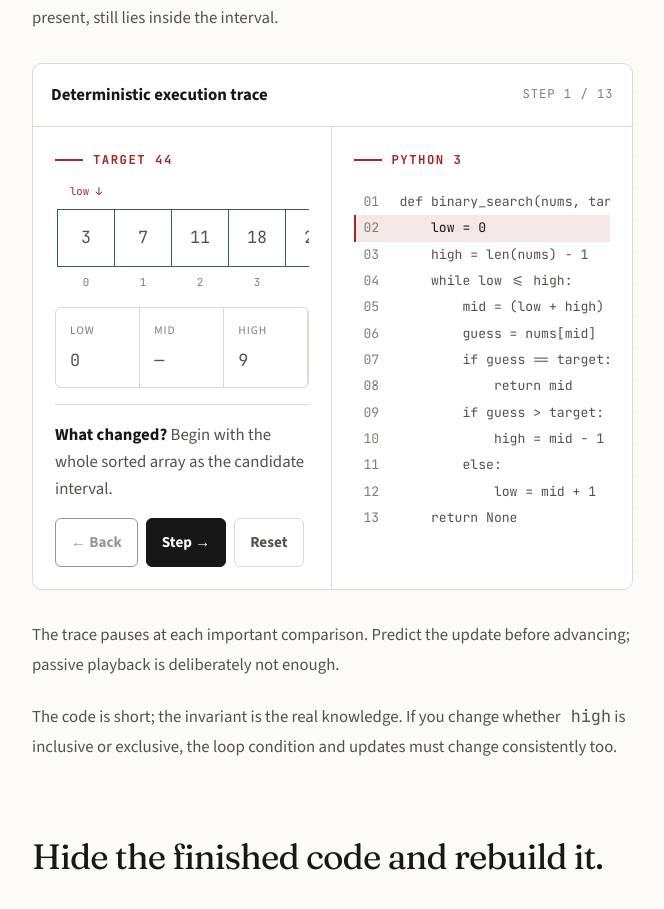
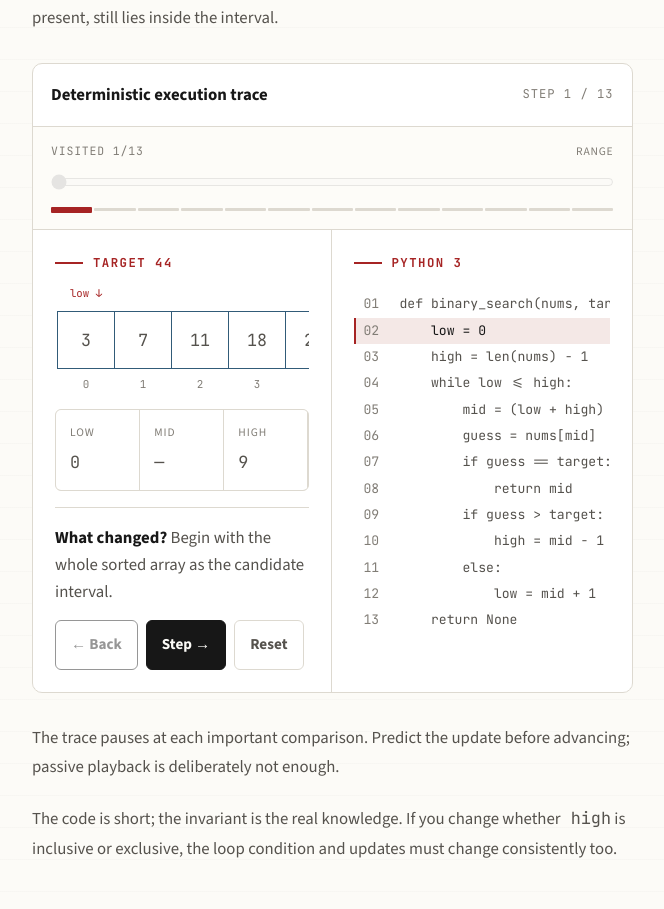
Before and after one commit to anatwork14/agocode, a Next.js app: page /learn/binary-search in a window 1280 px wide. Shown: the part 3269-4178 px from the top of the page, without its empty margins (234-898 px from the left). Built offline with nearby package versions, Linux system fonts and the light colour scheme.

Commit message:
feat: add prediction-safe trace timeline scrubbing

```diff
--- a/app/layout.tsx
+++ b/app/layout.tsx
@@ -4,6 +4,7 @@ import { Fraunces, JetBrains_Mono, Source_Sans_3 } from "next/font/google";
 import { SiteHeader } from "@/components/SiteHeader";
 import "./globals.css";
 import "./learning.css";
+import "./timeline.css";
 import "./explain.css";
 import "./review.css";
 
--- /dev/null
+++ b/app/timeline.css
@@ -0,0 +1,38 @@
+.trace-timeline {
+  padding: 14px 18px 16px;
+  border-bottom: 1px solid var(--border);
+  background: color-mix(in srgb, var(--paper) 82%, var(--surface));
+}
+.trace-timeline__meta {
+  display: flex;
+  align-items: center;
+  justify-content: space-between;
+  gap: 16px;
+  margin-bottom: 8px;
+  color: var(--muted);
+  font-size: 0.72rem;
+  text-transform: uppercase;
+  letter-spacing: 0.07em;
+}
+.trace-timeline input[type="range"] {
+  width: 100%;
+  accent-color: var(--accent);
+  cursor: pointer;
+}
+.trace-timeline input[type="range"]:disabled { cursor: not-allowed; opacity: 0.48; }
+.trace-timeline__ticks {
+  display: grid;
+  grid-auto-flow: column;
+  grid-auto-columns: 1fr;
+  gap: 2px;
+  align-items: center;
+  margin-top: 7px;
+}
+.trace-timeline__tick {
+  display: block;
+  height: 3px;
+  background: var(--border);
+  border-radius: 1px;
+}
+.trace-timeline__tick--visited { background: var(--state-candidate); }
+.trace-timeline__tick--current { height: 6px; background: var(--accent); }
--- a/components/binary-search/BinarySearchTrace.tsx
+++ b/components/binary-search/BinarySearchTrace.tsx
@@ -30,6 +30,14 @@ const code = [
   "    return None",
 ];
 
+function eventLabel(type: string) {
+  if (type === "SET_RANGE") return "range";
+  if (type === "SET_POINTER") return "mid";
+  if (type === "COMPARE") return "compare";
+  if (type === "FOUND") return "found";
+  return "step";
+}
+
 export function BinarySearchTrace({
   allowScenarioEditing = false,
   requirePrediction = true,
@@ -40,6 +48,7 @@ export function BinarySearchTrace({
   const [targetDraft, setTargetDraft] = useState(String(binarySearchExample.target));
   const [scenarioError, setScenarioError] = useState("");
   const [index, setIndex] = useState(0);
+  const [maxUnlocked, setMaxUnlocked] = useState(0);
   const [answers, setAnswers] = useState<Record<number, PredictionAnswer>>({});
 
   const steps = useMemo(() => buildBinarySearchTrace(values, target), [values, target]);
@@ -54,7 +63,15 @@ export function BinarySearchTrace({
 
   function resetTrace() {
     setIndex(0);
+    setMaxUnlocked(0);
     setAnswers({});
+  }
+
+  function advanceTrace() {
+    if (predictionLocked) return;
+    const next = Math.min(steps.length - 1, index + 1);
+    setIndex(next);
+    setMaxUnlocked((current) => Math.max(current, next));
   }
 
   function answerPrediction(optionId: string) {
@@ -151,6 +168,32 @@ export function BinarySearchTrace({
           {scenarioError ? <p className="scenario-builder__error" role="alert">{scenarioError}</p> : null}
         </form>
       ) : null}
+
+      <div className="trace-timeline" aria-label="Visited trace timeline">
+        <div className="trace-timeline__meta">
+          <span className="mono">visited {maxUnlocked + 1}/{steps.length}</span>
+          <span>{eventLabel(step.event.type)}</span>
+        </div>
+        <input
+          type="range"
+          min={0}
+          max={Math.max(maxUnlocked, 0)}
+          step={1}
+          value={index}
+          onChange={(event) => setIndex(Number(event.target.value))}
+          disabled={maxUnlocked === 0}
+          aria-label="Scrub through visited trace steps"
+        />
+        <div className="trace-timeline__ticks" aria-hidden="true">
+          {steps.map((traceStep, stepIndex) => (
+            <span
+              key={`${traceStep.event.type}-${stepIndex}`}
+              className={`trace-timeline__tick ${stepIndex <= maxUnlocked ? "trace-timeline__tick--visited" : ""} ${stepIndex === index ? "trace-timeline__tick--current" : ""}`}
+              title={eventLabel(traceStep.event.type)}
+            />
+          ))}
+        </div>
+      </div>
 
       <div className="algorithm-grid">
         <section aria-label="Binary search visualization">
@@ -263,7 +306,7 @@ export function BinarySearchTrace({
             <button
               type="button"
               className="button button--primary"
-              onClick={() => setIndex((value) => Math.min(steps.length - 1, value + 1))}
+              onClick={advanceTrace}
               disabled={index === steps.length - 1 || predictionLocked}
             >
               {step.prediction && requirePrediction ? "Apply update →" : "Step →"}
```
